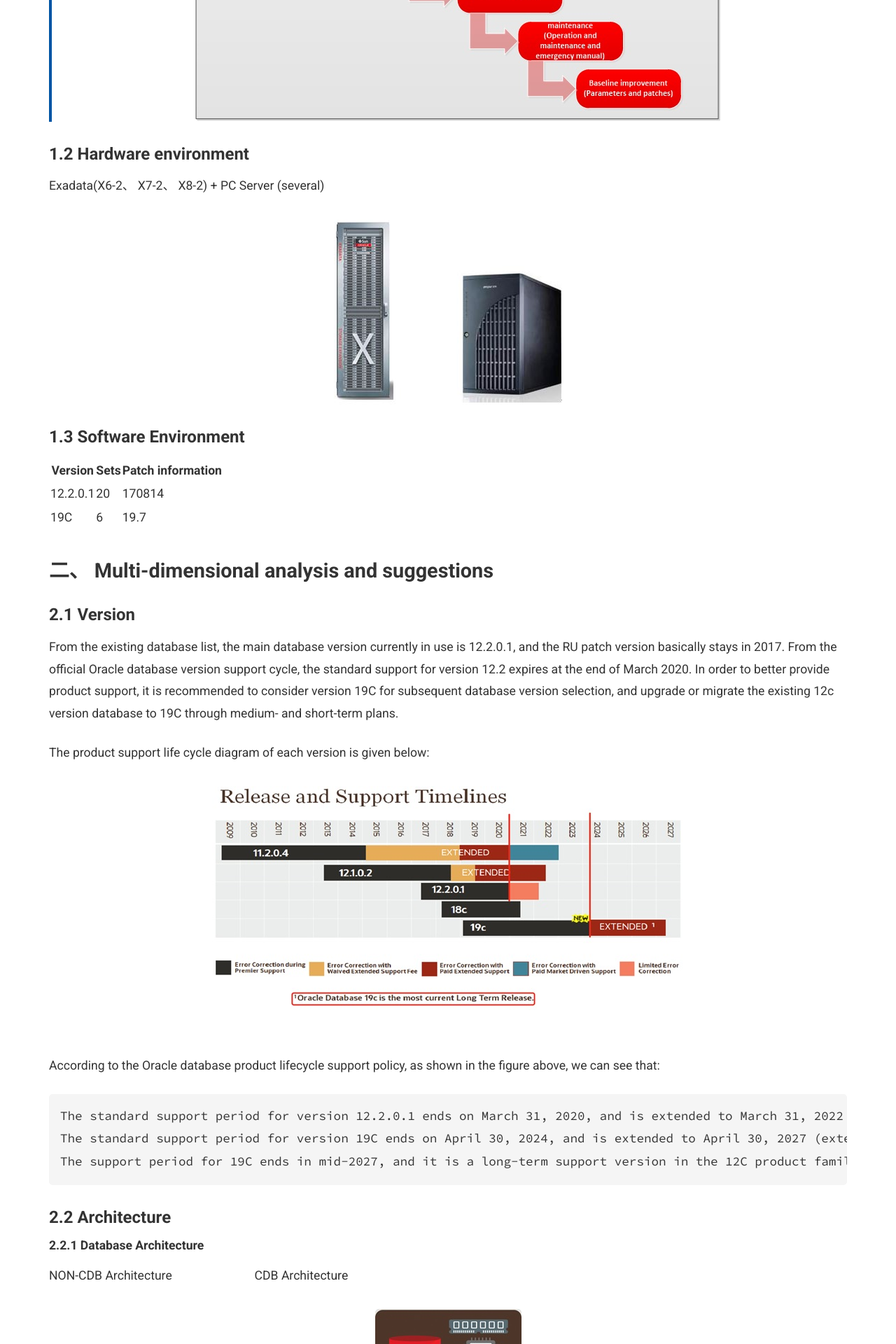
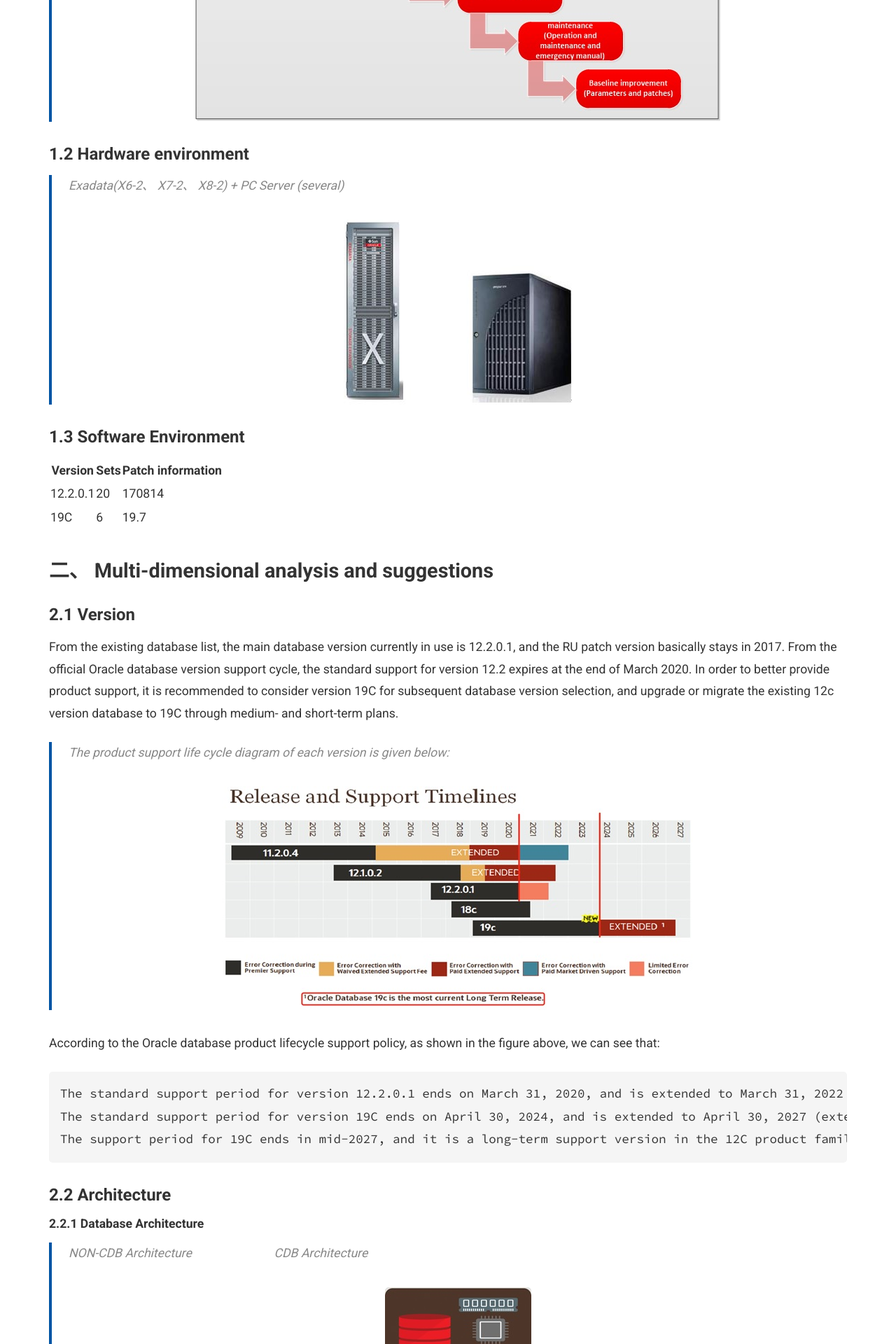
Before and after one commit to goodwaysIT/en, a Jekyll site: the page built from _posts/2025-05-27-ORACLE-19C-Database-Architecture-and-Operation-and-Maintenance-Guide.md, in a window 1280 px wide. Shown: the part 1032-2952 px from the top of the page at 70% size. Built offline with Jekyll 4.4.1, drawn with Linux system fonts in a browser that asks for light colours.

Commit message:
Update 2025-05-27-ORACLE-19C-Database-Architecture-and-Operation-and-Maintenance-Guide.md

````diff
--- a/_posts/2025-05-27-ORACLE-19C-Database-Architecture-and-Operation-and-Maintenance-Guide.md
+++ b/_posts/2025-05-27-ORACLE-19C-Database-Architecture-and-Operation-and-Maintenance-Guide.md
@@ -17,9 +17,8 @@
 > ![db_architecture](https://goodwaysit.github.io/en/assets/images/database/db_architecture.png#pic_left)
 
 ### 1.2	Hardware environment
-Exadata(X6-2、 X7-2、 X8-2) + PC Server (several)
-
-![Exadata](https://goodwaysit.github.io/en/assets/images/database/exadata.JPG)
+> Exadata(X6-2、 X7-2、 X8-2) + PC Server (several)
+> ![Exadata](https://goodwaysit.github.io/en/assets/images/database/exadata.JPG)
 
 ### 1.3	Software Environment
 
@@ -33,8 +32,9 @@
 ### 2.1	Version
 From the existing database list, the main database version currently in use is 12.2.0.1, and the RU patch version basically stays in 2017. From the official Oracle database version support cycle, the standard support for version 12.2 expires at the end of March 2020. In order to better provide product support, it is recommended to consider version 19C for subsequent database version selection, and upgrade or migrate the existing 12c version database to 19C through medium- and short-term plans.
 
-The product support life cycle diagram of each version is given below:
- ![support timelines](https://goodwaysit.github.io/en/assets/images/database/timelines.jpg)
+> The product support life cycle diagram of each version is given below:
+> ![support timelines](https://goodwaysit.github.io/en/assets/images/database/timelines.jpg)
+
 According to the Oracle database product lifecycle support policy, as shown in the figure above, we can see that:
 
     The standard support period for version 12.2.0.1 ends on March 31, 2020, and is extended to March 31, 2022 (extended support must be purchased separately)
@@ -43,9 +43,8 @@
 
 ### 2.2	Architecture
 #### 2.2.1	Database Architecture
-NON-CDB Architecture&nbsp;&nbsp;&nbsp;&nbsp;&nbsp;&nbsp;&nbsp;&nbsp;&nbsp;&nbsp;&nbsp;&nbsp;&nbsp;&nbsp;&nbsp;&nbsp;&nbsp;&nbsp;&nbsp;&nbsp;&nbsp;&nbsp;&nbsp;&nbsp;&nbsp;&nbsp;&nbsp;CDB Architecture
-
-![support timelines](https://goodwaysit.github.io/en/assets/images/database/non-cdb.jpg)&nbsp;&nbsp;&#160;&#160;&#160;&#160;&#160;&#160;&#160;&#160;&#160;&#160;&nbsp;&nbsp;![support timelines](https://goodwaysit.github.io/en/assets/images/database/cdb.jpg)
+> NON-CDB Architecture&nbsp;&nbsp;&nbsp;&nbsp;&nbsp;&nbsp;&nbsp;&nbsp;&nbsp;&nbsp;&nbsp;&nbsp;&nbsp;&nbsp;&nbsp;&nbsp;&nbsp;&nbsp;&nbsp;&nbsp;&nbsp;&nbsp;&nbsp;&nbsp;&nbsp;&nbsp;&nbsp;CDB Architecture
+> ![support timelines](https://goodwaysit.github.io/en/assets/images/database/non-cdb.jpg)&nbsp;&nbsp;&#160;&#160;&#160;&#160;&#160;&#160;&#160;&#160;&#160;&#160;&nbsp;&nbsp;![support timelines](https://goodwaysit.github.io/en/assets/images/database/cdb.jpg)
 
 **NON-CDB:**
 A large enterprise faces hundreds or even thousands of databases to manage. Generally speaking, these databases will run on multiple physical servers and may be on different platforms. As hardware technology improves, especially the number of CPUs increases, servers can support heavier loads. This means that a database only consumes a small part of the resources of a server, which wastes a lot of hardware and human resources. A team of DBAs needs to manage the SGA, database files, accounts, security, etc. of each database separately.
@@ -77,7 +76,7 @@
 * MAA uses lower-cost servers and storage.
 * MAA continues to evolve with new Oracle versions and features.
 * MAA is independent of hardware and operating systems.
-![MMA](https://goodwaysit.github.io/en/assets/images/database/mma.jpg)
+> ![MMA](https://goodwaysit.github.io/en/assets/images/database/mma.jpg)
 
 **Current status:**
 In the existing environment, the core database is equipped with ADG, which complies with the MAA architecture.
@@ -119,10 +118,10 @@
 Among the recent failures, two of them were caused by outdated patch RUs, which led to production failures. The details are as follows:
 
 **Bug 27162390 - RAC LMS Process Hits ORA-600 [kclantilock_17] Error and Instance Crashes (Doc ID 27162390.8)**
-![Bug 27162390](https://goodwaysit.github.io/en/assets/images/database/Bug_27162390.jpg)
+> ![Bug 27162390](https://goodwaysit.github.io/en/assets/images/database/Bug_27162390.jpg)
 
 **Bug 28681153 - ORA-600: [qosdexpstatread: expcnt mismatch] (Doc ID 28681153.8)**
-![Bug 28681153](https://goodwaysit.github.io/en/assets/images/database/Bug_28681153.jpg)
+> ![Bug 28681153](https://goodwaysit.github.io/en/assets/images/database/Bug_28681153.jpg)
 
 **Current status:**
 Version 12.2: No detailed patch analysis has been conducted, and the patch RU currently in production is still in August 2017.
@@ -197,8 +196,8 @@
 2. Develop a complete data cleanup and slimming plan (low priority).
 
 ### 2.6	Operation and maintenance guidance manual and emergency guidance manual
-In order to cope with daily operation and maintenance and emergency situations, in addition to the regular inspection manual, the emergency manual for regular operation and maintenance and emergency handling should be improved, such as:
-![maintenance](https://goodwaysit.github.io/en/assets/images/database/maintenance.jpg)
+> In order to cope with daily operation and maintenance and emergency situations, in addition to the regular inspection manual, the emergency manual for regular operation and maintenance and emergency handling should be improved, such as:
+> ![maintenance](https://goodwaysit.github.io/en/assets/images/database/maintenance.jpg)
 
 **Current situation:**
 There are inspection and routine operation and maintenance manuals.
@@ -217,8 +216,8 @@
 Based on the serious GC waiting during batch running of some systems, if a single node can meet the load requirements, it is recommended to use the Service method to run the business on one node to avoid GC contention.
 
 # Appendix: Example of configuring resource isolation parameters under CDB
-Comparison of resource control version control levels:
-![resource management](https://goodwaysit.github.io/en/assets/images/database/resource.jpg)
+> Comparison of resource control version control levels:
+> ![resource management](https://goodwaysit.github.io/en/assets/images/database/resource.jpg)
 
 ### Case1: A bank
 
@@ -227,7 +226,7 @@
 
 (1) The CPU usage of the PDB is limited by the CPU_COUNT count of the PDB, starting from 12.2.
 (2) Based on the CPU_COUNT count of the PDB, the system automatically sets the CPU scheduling share of the PDB, starting from 18.1.
-![task plans](https://goodwaysit.github.io/en/assets/images/database/plan.jpg)
+> ![task plans](https://goodwaysit.github.io/en/assets/images/database/plan.jpg)
 
 *	autotask：
 ```sql
@@ -257,8 +256,8 @@
 **Functional description:**
 Using multiple PDBs will inevitably cause resource contention. Oracle 12.2 can effectively control and coordinate the use of various resources.
 
-Parameters that need to be set for PDB memory management:
-![resource limit](https://goodwaysit.github.io/en/assets/images/database/resource_limit.JPG)
+> Parameters that need to be set for PDB memory management:
+> ![resource limit](https://goodwaysit.github.io/en/assets/images/database/resource_limit.JPG)
 
 **Parameter annotation:**
 *	`PDB: SGA_TARGET PDB maximum memory usage parameter`
@@ -310,7 +309,7 @@
 `limit`- Specifies the maximum disk utilization of a database. This is ideal for "pay for performance" use cases and should not be used to achieve fairness between workloads.
 `flashcachesize`- Specifies a fixed allocation in the flash cache reserved for the database.
 
-![resource profile](https://goodwaysit.github.io/en/assets/images/database/profile.JPG)
+> ![resource profile](https://goodwaysit.github.io/en/assets/images/database/profile.JPG)
 
 #### Resource management at the PDB level
 There are three levels of PDB resource planning in the database, which are used to limit CPU and parallel queries.
````
